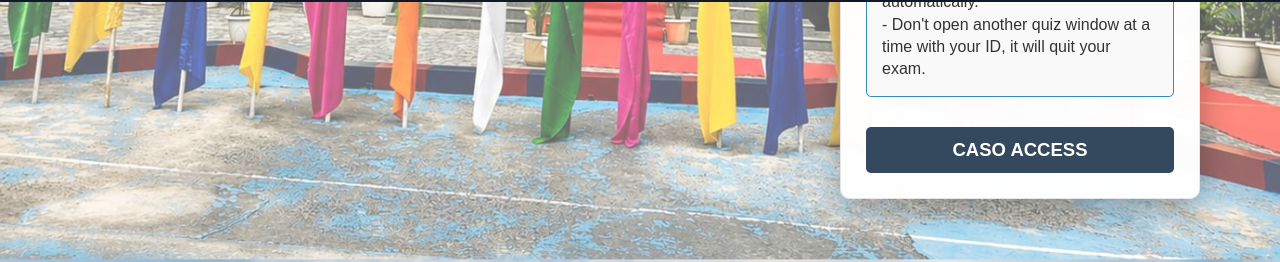
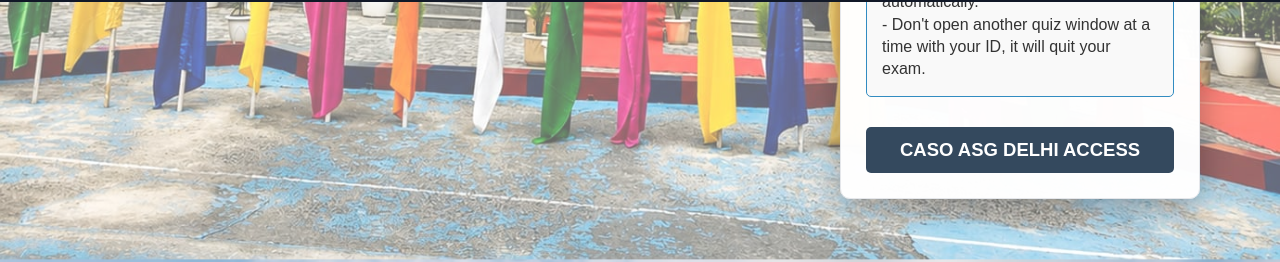
Before and after one commit to vivekmallukl/cisf-quiz, a plain HTML site: page index.html in a window 1280 px wide. Shown: the part 798-1060 px from the top of the page. Drawn offline with Linux system fonts and the light colour scheme.

Commit message:
index.html

```diff
--- a/index.html
+++ b/index.html
@@ -210,7 +210,7 @@
             <!-- CASO Access button -->
             <div style="margin-top: 30px; text-align: center;">
                 <button class="btn" onclick="window.location.href='index_2.html'" style="background-color: #34495e; width: 100%; color: white; border: none; padding: 12px; border-radius: 5px; font-weight: bold; cursor: pointer;">
-                    CASO ACCESS
+                    CASO ASG DELHI ACCESS
                 </button>
             </div>
         </div>
```
